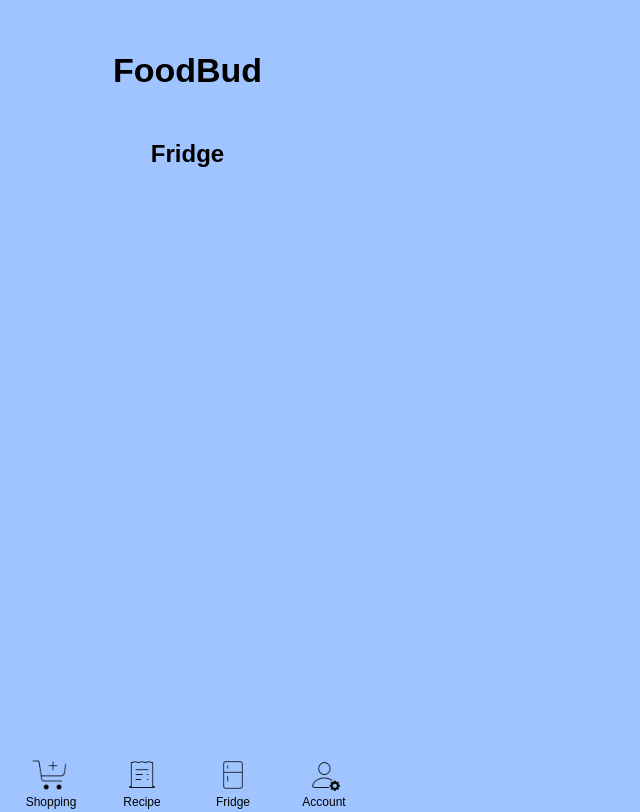
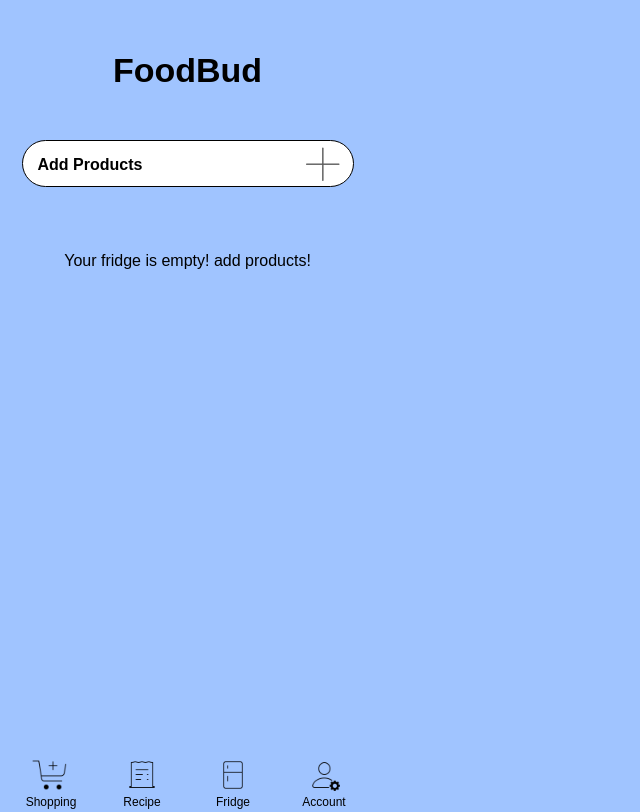
Before and after one commit to A1101101IR/FridgeEase, a React (Create React App) app: page /fridge in a window 1280 px wide. Shown: the whole page, without its empty margins (0-640 px from the left). Built offline with nearby package versions, Linux system fonts and the light colour scheme.

Commit message:
working with fridge

```diff
--- a/src/components/fridge.js
+++ b/src/components/fridge.js
@@ -1,5 +1,16 @@
+import Plus from "../img/plus.png";
 const Fridge = () => {
-  return <h1>Fridge</h1>;
+  return (
+    <>
+      <section className="fridge">
+        <div className="fakeBTN">
+          <h4>Add Products</h4>
+          <img src={Plus} alt="" />
+        </div>
+        <p>Your fridge is empty! add products!</p>
+      </section>
+    </>
+  );
 };
 
 export default Fridge;
--- a/src/index.scss
+++ b/src/index.scss
@@ -65,10 +65,14 @@
     input {
       height: 45px;
       margin-bottom: 15px;
-      border: 3px solid black;
+      border: 2px solid #A0C4FF;
       border-radius: 45px;
       background-color: white;
       padding-left: 15px;
+    }
+    input[type=text]:focus {
+      border: 2px solid black;
+      outline: none;
     }
   }
   .orBox {
@@ -82,6 +86,9 @@
       width: 50px;
       background-color: black;
     }
+    p {
+      font-size: 14px;
+    }
   }
 }
 
@@ -93,3 +100,35 @@
   border-radius: 45px;
   background-color: white;
 }
+
+.fridge {
+  display: flex;
+  flex-direction: column;
+  justify-content: center;
+  align-items: center;
+  .fakeBTN {
+    display: flex;
+    align-items: center;
+    justify-content: space-between;
+    width: 330px;
+    height: 45px;
+    margin-bottom: 15px;
+    border: 1px solid black;
+    border-radius: 45px;
+    background-color: white;
+  }
+  img {
+    width: 35px;
+    height: 35px;
+    background-color: white;
+    margin-right: 12px;
+  }
+  h4 {
+    background-color: white;
+    margin-left: 15px;
+    margin-top: 2px;
+  }
+  p {
+    margin-top: 50px;
+  }
+}
```
Also changed, not shown: src/img/plus.png (added).
